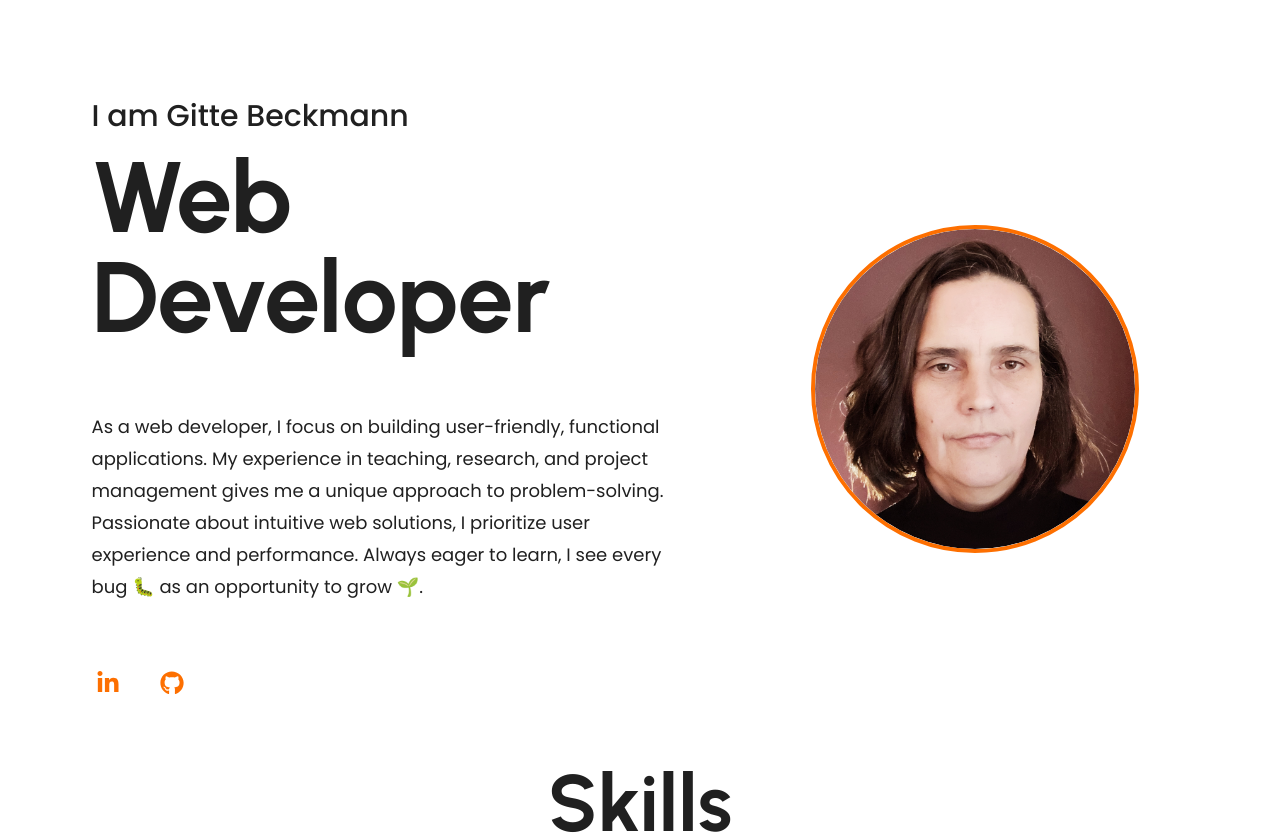
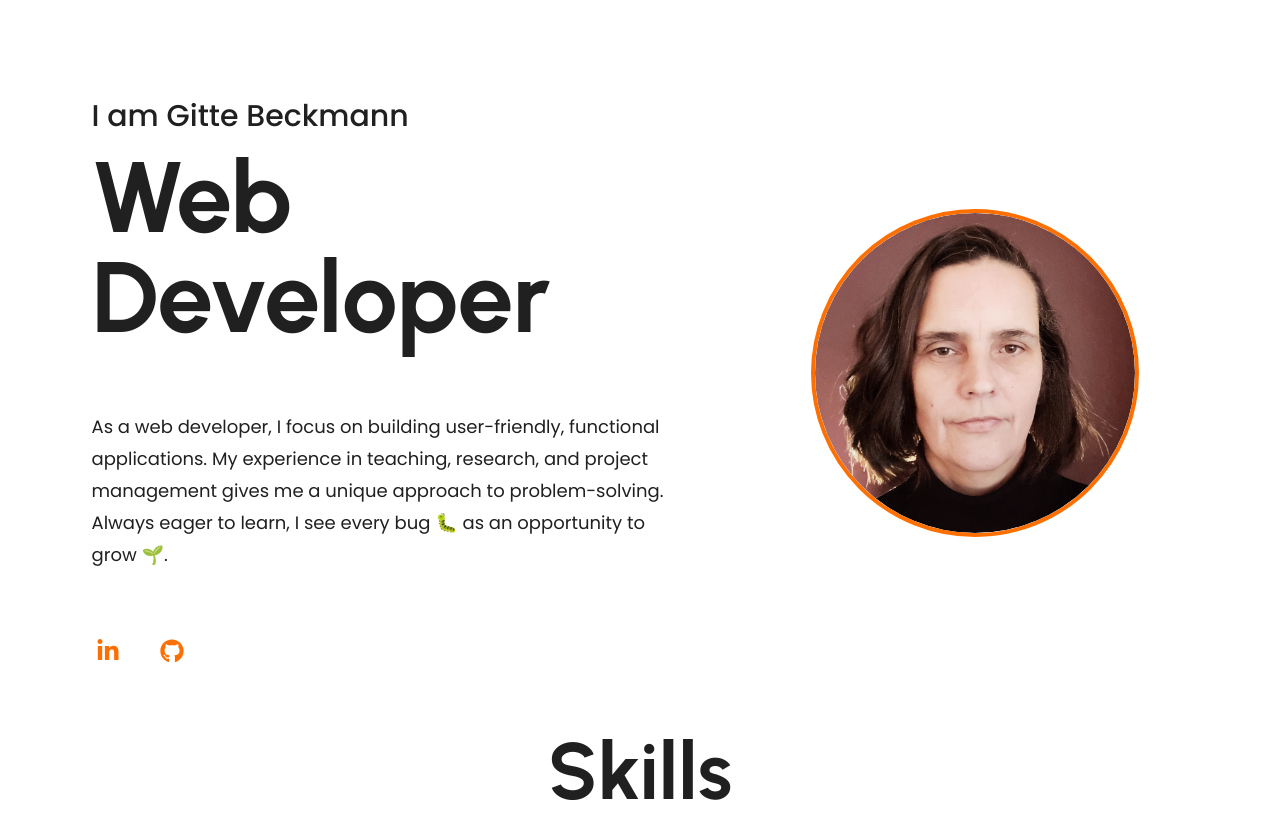
Before and after one commit to gittebe/gitte-portfolio, a React (Vite) app: page / in a window 1280 px wide. Shown: the top 834 px of the page. Built offline with nearby package versions, Linux system fonts and the light colour scheme.

Commit message:
- changed text

```diff
--- a/src/components/BioCard/BioCard.jsx
+++ b/src/components/BioCard/BioCard.jsx
@@ -14,7 +14,7 @@ export const BioCard = () => {
         </HeaderOne>
         <div className="spacer-one"></div>
         <Body>
-        As a web developer, I focus on building user-friendly, functional applications. My experience in teaching, research, and project management gives me a unique approach to problem-solving. Passionate about intuitive web solutions, I prioritize user experience and performance. Always eager to learn, I see every bug 🐛 as an opportunity to grow 🌱.
+        As a web developer, I focus on building user-friendly, functional applications. My experience in teaching, research, and project management gives me a unique approach to problem-solving. Always eager to learn, I see every bug 🐛 as an opportunity to grow 🌱.
         </Body>
         <div className="spacer-two"></div>
         <MediaButtonContainer />
```
